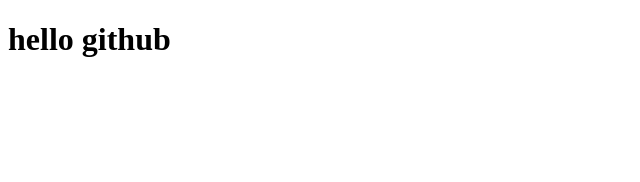
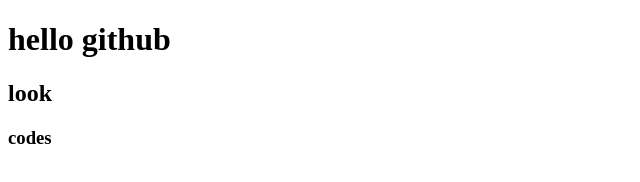
Before and after one commit to DeveloperDomain/logic, a plain HTML site: page index.html in a window 1280 px wide. Shown: the whole page, without its empty margins (0-640 px from the left). Drawn offline with Linux system fonts and the light colour scheme.

Commit message:
h2 tag added

```diff
--- a/index.html
+++ b/index.html
@@ -5,5 +5,7 @@
 </head>
 <body>
 <h1>hello github</h1>
+<h2>look</h2>
+<h3>codes</h3>
 </body>
 </html>
```
